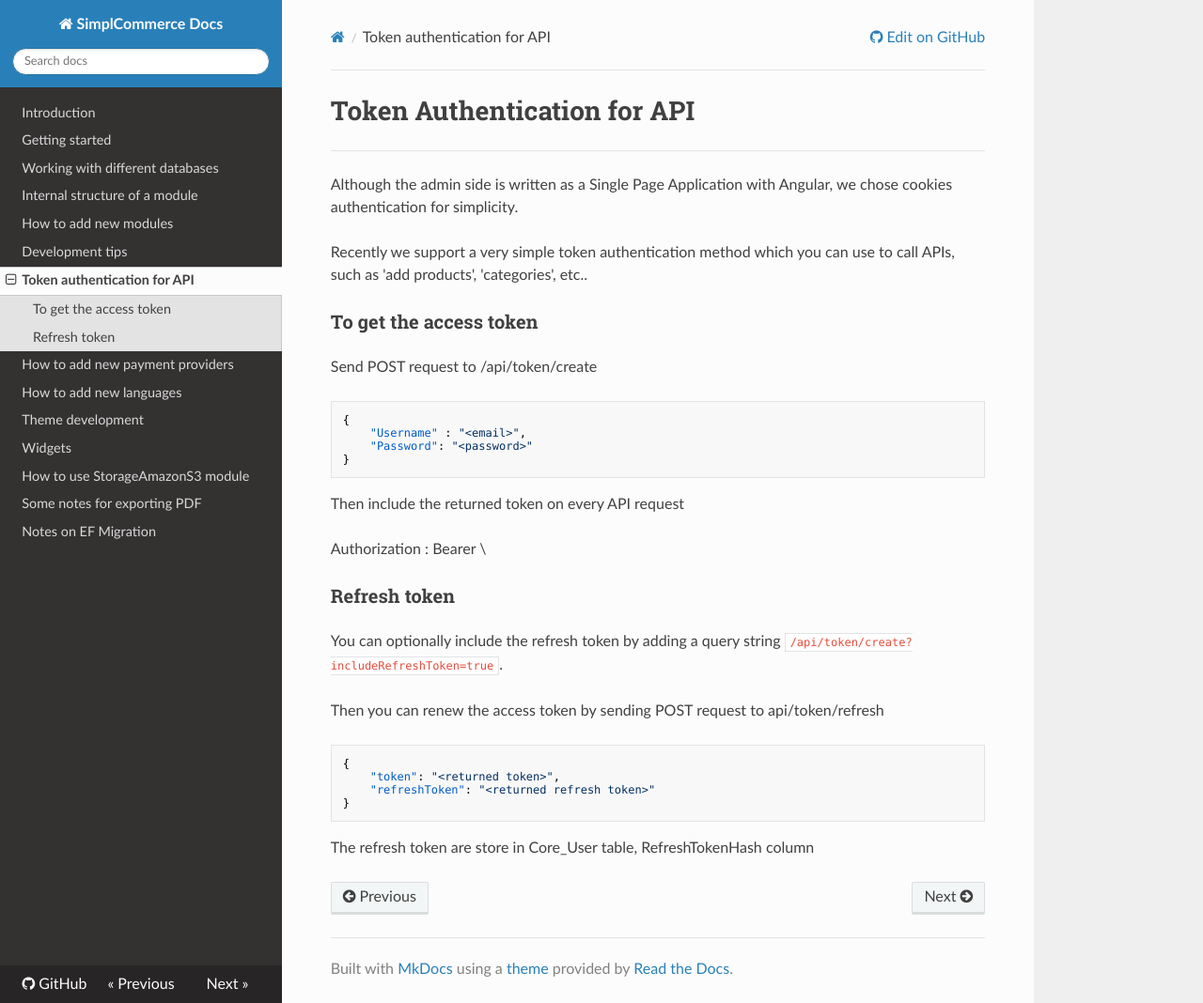
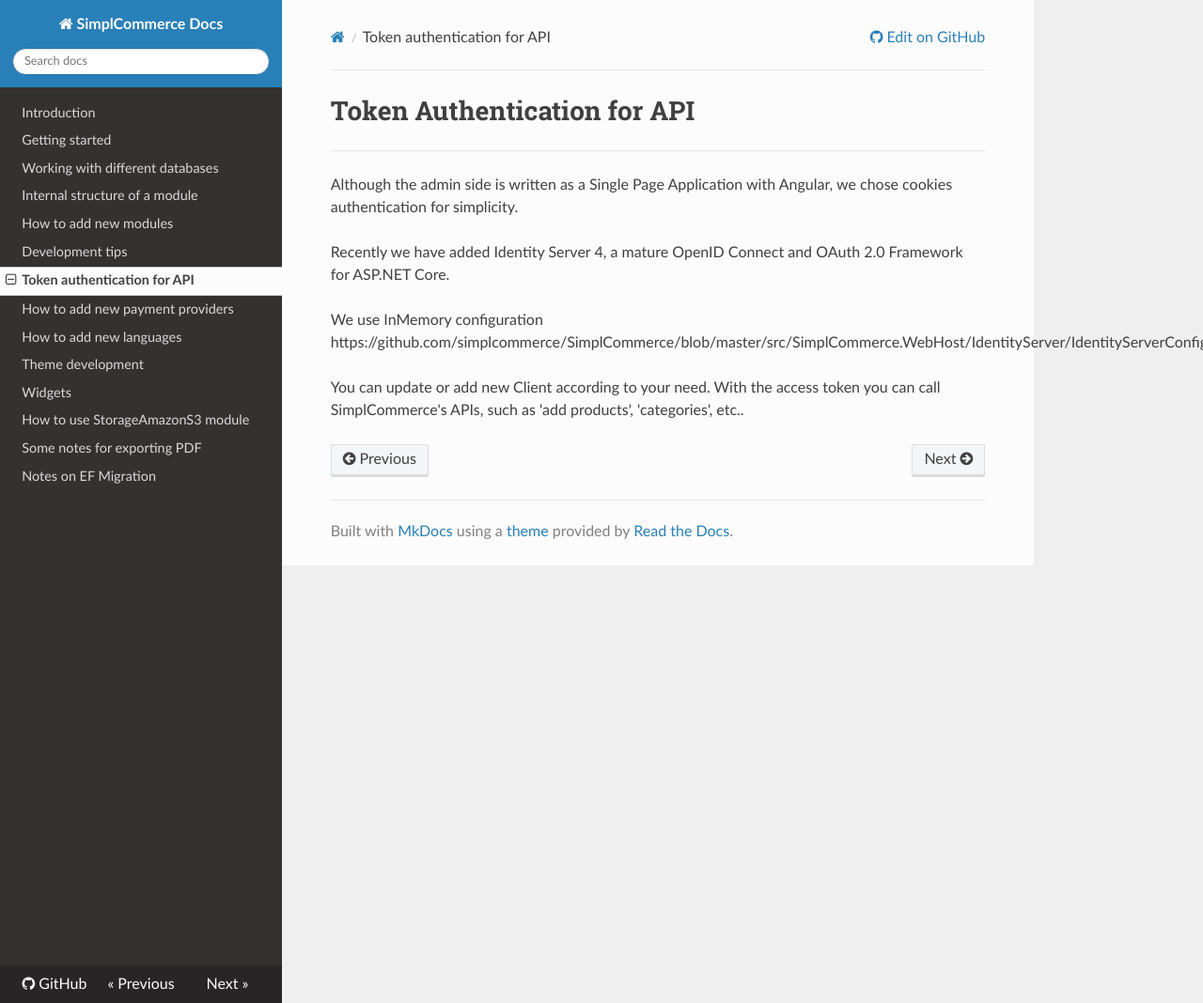
Before and after one commit to simplcommerce/docs, an MkDocs documentation site: the page built from docs/token-authentication.md, in a window 1280 px wide and 1068 px high. Shown: the whole window at 94% size. Built offline with MkDocs 1.6.1, drawn with Linux system fonts in a browser that asks for light colours; nearby versions of some CDN libraries; old or Windows-style settings are respelled for this version of MkDocs.

Commit message:
Update token-authentication.md

````diff
--- a/docs/token-authentication.md
+++ b/docs/token-authentication.md
@@ -4,33 +4,8 @@
 
 Although the admin side is written as a Single Page Application with Angular, we chose cookies authentication for simplicity.
 
-Recently we support a very simple token authentication method which you can use to call APIs, such as 'add products', 'categories', etc..
+Recently we have added Identity Server 4, a mature OpenID Connect and OAuth 2.0 Framework for ASP.NET Core.
 
-### To get the access token
+We use InMemory configuration https://github.com/simplcommerce/SimplCommerce/blob/master/src/SimplCommerce.WebHost/IdentityServer/IdentityServerConfig.cs
 
-Send POST request to /api/token/create
-
-```json
-{
-    "Username" : "<email>",
-    "Password": "<password>"
-}
-```
-Then include the returned token on every API request
-
-Authorization : Bearer \<returned token>
-
-### Refresh token
-
-You can optionally include the refresh token by adding a query string `/api/token/create?includeRefreshToken=true`.
-
-Then you can renew the access token by sending POST request to api/token/refresh
-
-```json
-{
-    "token": "<returned token>",
-    "refreshToken": "<returned refresh token>"
-}
-```
-
-The refresh token are store in Core_User table, RefreshTokenHash column
+You can update or add new Client according to your need. With the access token you can call SimplCommerce's APIs, such as 'add products', 'categories', etc..
````
